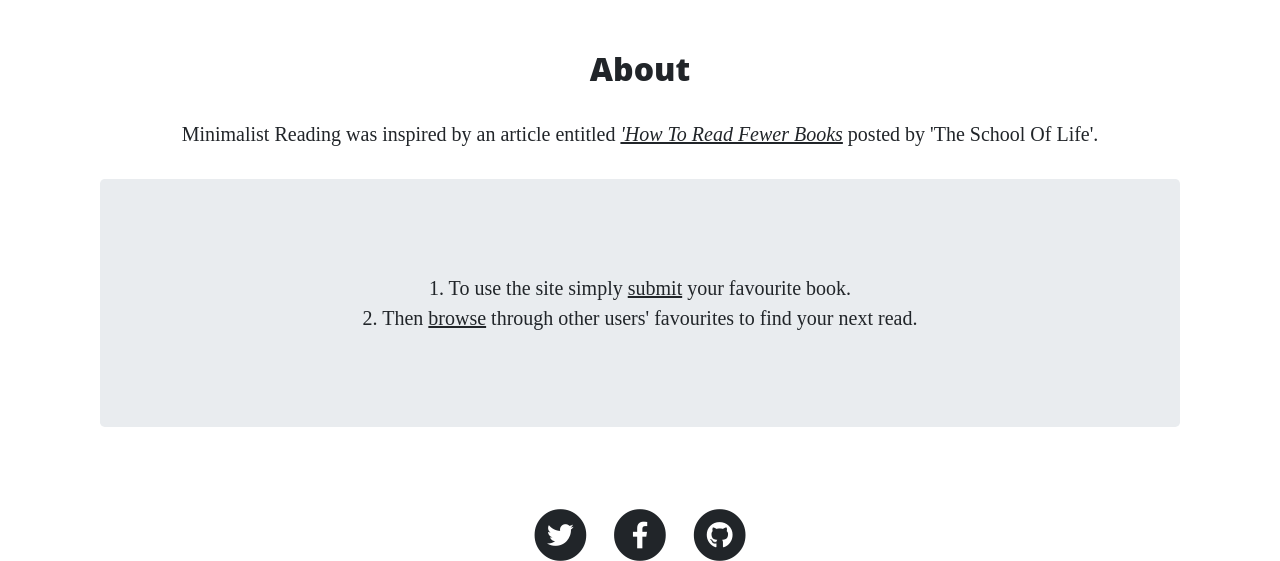
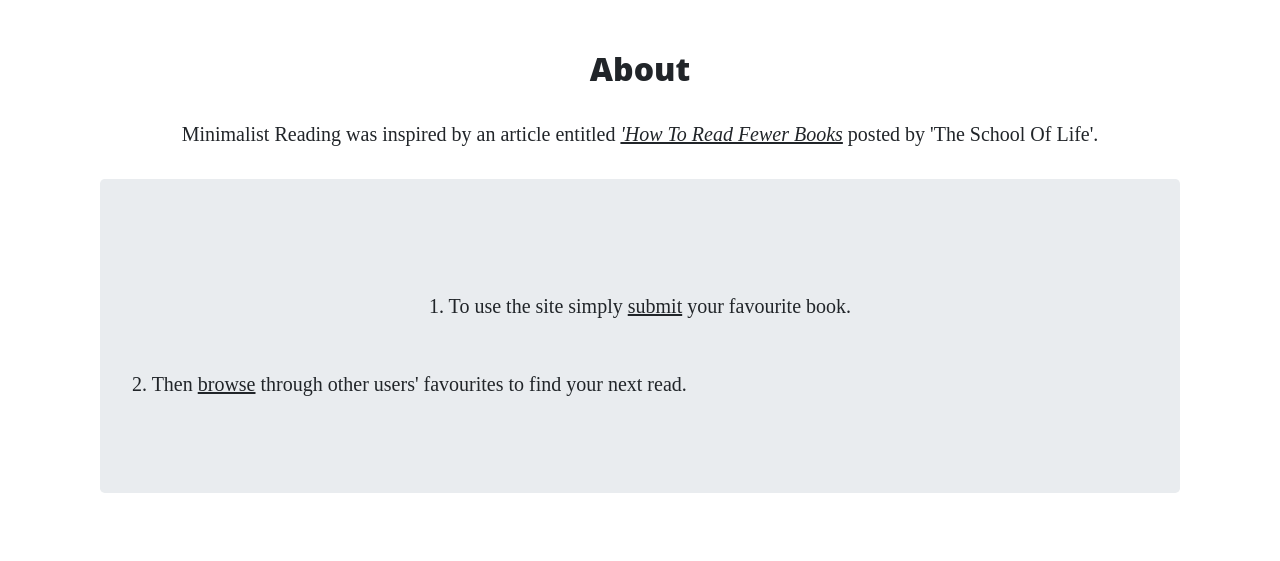
Before and after one commit to Code-Institute-Submissions/MS3-2, a Flask app: page /about in a window 1280 px wide. Shown: the part 628-1189 px from the top of the page. Run offline with Flask 2, Linux system fonts and the light colour scheme; some libraries are stand-ins or nearby versions.

Commit message:
changes to about.html text

```diff
--- a/templates/about.html
+++ b/templates/about.html
@@ -1,19 +1,14 @@
 {% extends 'base.html' %}
 {% block tab_title  %}About{% endblock %}
 {% block content  %}
-
 <h2 class="text-center">{{ page_title }}</h2>
-
-
 <div class="container">
- <p class="text-center">Minimalist Reading was inspired by an article entitled <a href="https://www.theschooloflife.com/thebookoflife/how-to-read-fewer-books"><em>'How To Read Fewer Books</em></a> posted by 'The School Of Life'.</p>
+   <p class="text-center">Minimalist Reading was inspired by an article entitled <a href="https://www.theschooloflife.com/thebookoflife/how-to-read-fewer-books"><em>'How To Read Fewer Books</em></a> posted by 'The School Of Life'.</p>
 </div>
-
- <div class="container">
- <div class="jumbotron">
- <p class="text-center">1. To use the site simply <a href="{{ url_for('submit') }}">submit</a> your favourite book.<br>
- 2. Then <a href="{{ url_for('browse') }}">browse</a> through other users' favourites to find your next read.</p>
- </div>
- </div>
-
+<div class="container">
+   <div class="jumbotron">
+      <p class="text-center my-5">1. To use the site simply <a href="{{ url_for('submit') }}">submit</a> your favourite book.</p>
+      <p> 2. Then <a href="{{ url_for('browse') }}">browse</a> through other users' favourites to find your next read.</p>
+   </div>
+</div>
 {% endblock %}
```
